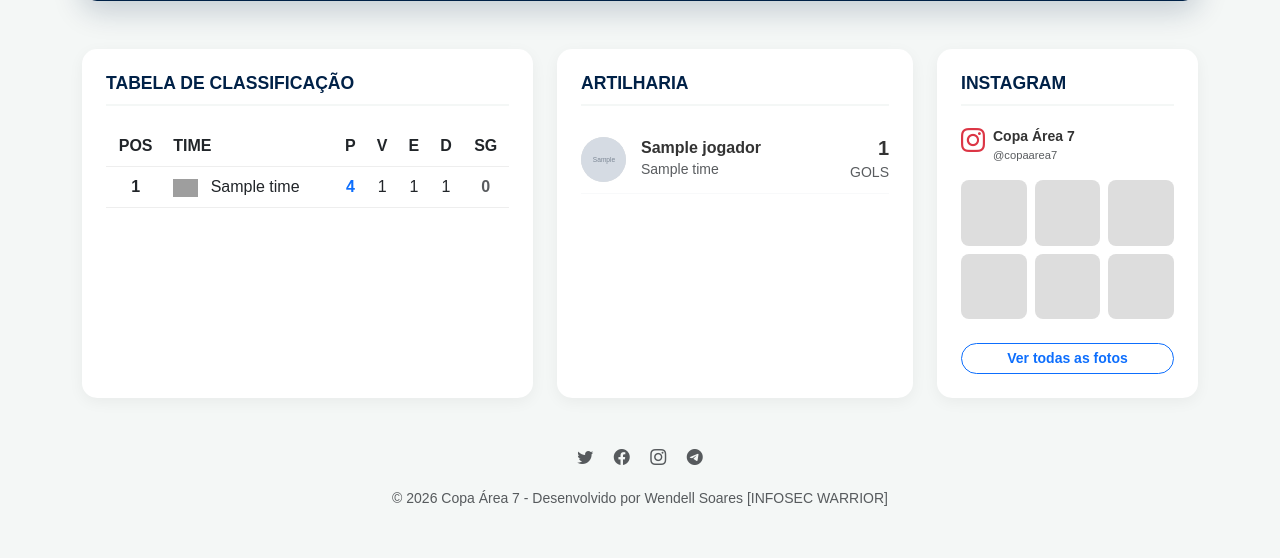
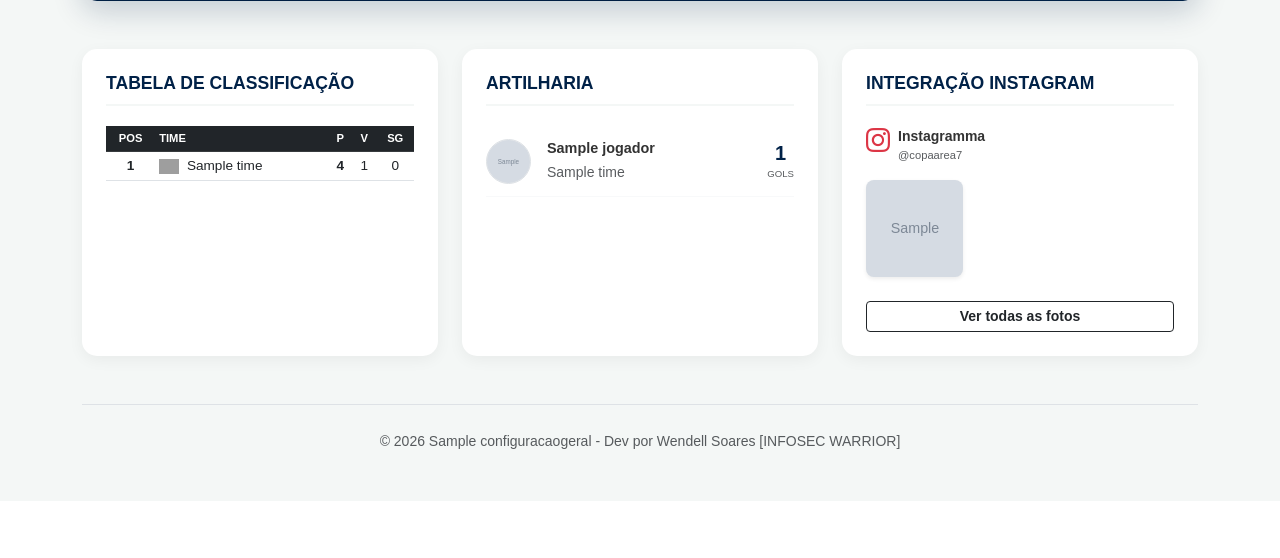
Before and after one commit to W3ndell-S04/copaA7, a Django app: page / in a window 1280 px wide. Shown: the part 621-1179 px from the top of the page. After the commit the page ends 1070 px from the top, so only its background shows below. Run offline with Django 5.2, Linux system fonts and the light colour scheme; tables that the repository leaves empty hold one stand-in row (values such as "Sample post"); grey boxes marked "Sample" are stand-in pictures; some libraries are stand-ins or nearby versions; grey boxes are pictures that could not be loaded.

Commit message:
feat: adiciona pagina de artilharia completa e limita top 8 na home

```diff
--- a/setup/urls.py
+++ b/setup/urls.py
@@ -26,4 +26,10 @@ urlpatterns = [
 
     # ROTA SECUNDÁRIA: Caso queira acessar apenas a tabela isolada
     path('tabela/', views.tabela_classificacao, name='tabela_simples'),
+
+    # ROTA PARA O CALENDÁRIO DE JOGOS
+    path('jogos/', views.lista_jogos, name='lista_jogos'),
+
+    # ROTA PARA A ARTILHARIA COMPLETA
+    path('artilharia/', views.artilharia_completa, name='artilharia_completa'),
 ]
--- a/torneio/templates/torneio/index.html
+++ b/torneio/templates/torneio/index.html
@@ -3,7 +3,7 @@
 <head>
     <meta charset="UTF-8">
     <meta name="viewport" content="width=device-width, initial-scale=1.0">
-    <title>Copa Área 7 | Edição Anual</title>
+    <title>{{ config.titulo_torneio|default:"Copa Área 7" }} | Edição Anual</title>
     <link href="https://cdn.jsdelivr.net/npm/bootstrap@5.3.0/dist/css/bootstrap.min.css" rel="stylesheet">
     <link rel="stylesheet" href="https://cdn.jsdelivr.net/npm/bootstrap-icons@1.11.3/font/bootstrap-icons.min.css">
     <style>
@@ -42,14 +42,7 @@
             box-shadow: 0 10px 30px rgba(0,33,71,0.2);
         }
 
-        .video-placeholder {
-            background: #1a1a1a;
-            aspect-ratio: 16/9;
-            display: flex;
-            align-items: center;
-            justify-content: center;
-            border-radius: 10px;
-        }
+        .video-container { background: #1a1a1a; border-radius: 10px; overflow: hidden; }
 
         .dashboard-card {
             background: white;
@@ -66,30 +59,10 @@
             padding-bottom: 10px;
             margin-bottom: 20px;
             font-size: 1.1rem;
+            text-transform: uppercase;
         }
 
-        .table-custom thead {
-            background-color: var(--primary-blue);
-            color: white;
-        }
-
-        .table-custom tr { border-bottom: 1px solid #eee; }
-
-        .player-row {
-            display: flex;
-            align-items: center;
-            padding: 10px 0;
-            border-bottom: 1px solid #f8f9fa;
-        }
-
-        .player-img {
-            width: 45px;
-            height: 45px;
-            object-fit: cover;
-            border-radius: 50%;
-            background: #ddd;
-            margin-right: 15px;
-        }
+        .table-custom thead { background-color: var(--primary-blue); color: white; }
 
         .insta-grid {
             display: grid;
@@ -99,51 +72,107 @@
 
         .insta-box {
             aspect-ratio: 1/1;
-            background-color: #ddd;
+            background-color: #eee;
             border-radius: 8px;
             background-size: cover;
             background-position: center;
+            transition: transform 0.3s ease;
         }
+
+        .insta-box:hover { transform: scale(1.05); }
+
+        .artilheiro-row {
+            border-bottom: 1px solid #f8f9fa;
+            padding: 12px 0;
+            display: flex;
+            align-items: center;
+            justify-content: space-between;
+        }
+
+        .foto-artilheiro {
+            width: 45px;
+            height: 45px;
+            border-radius: 50%;
+            object-fit: cover;
+            background: #eee;
+        }
+
+        .pulse { animation: pulse-red 2s infinite; }
+        @keyframes pulse-red {
+            0% { transform: scale(0.95); box-shadow: 0 0 0 0 rgba(220, 53, 69, 0.7); }
+            70% { transform: scale(1); box-shadow: 0 0 0 10px rgba(220, 53, 69, 0); }
+            100% { transform: scale(0.95); box-shadow: 0 0 0 0 rgba(220, 53, 69, 0); }
+        }
+
+        .countdown-number { font-size: 1.8rem; font-weight: 800; color: var(--primary-blue); }
+        .countdown-label { font-size: 0.65rem; font-weight: 700; color: #999; text-transform: uppercase; }
     </style>
 </head>
 <body>
 
-<header class="header-section mb-4">
+<header class="header-section mb-4 text-center">
     <div class="container d-flex justify-content-between align-items-center">
         <div class="d-flex align-items-center">
             <img src="https://via.placeholder.com/60" alt="Logo" class="me-3">
-            <div>
-                <h2 class="mb-0 fw-bold" style="color: var(--primary-blue);">COPA SÃO LUÍS FUTEBOL</h2>
+            <div class="text-start">
+                <h2 class="mb-0 fw-bold" style="color: var(--primary-blue);">{{ config.titulo_torneio|upper }}</h2>
                 <p class="mb-0 text-muted small">COPA ÁREA 7 - EDIÇÃO ANUAL</p>
             </div>
         </div>
         <nav class="d-none d-md-flex">
-            <a href="#" class="nav-link-custom">HOME</a>
-            <a href="#" class="nav-link-custom text-primary">TABELA</a>
-            <a href="#" class="nav-link-custom">ARTILHARIA</a>
-            <a href="#" class="nav-link-custom">JOGOS</a>
+            <a href="/" class="nav-link-custom">HOME</a>
+            <a href="/tabela/" class="nav-link-custom">TABELA</a>
+            <a href="/artilharia/" class="nav-link-custom">ARTILHARIA</a>
+            <a href="/jogos/" class="nav-link-custom">JOGOS</a>
             <a href="#" class="nav-link-custom">CONTATO</a>
         </nav>
     </div>
 </header>
 
 <div class="container">
-
     <div class="live-card p-4 mb-5">
-        <h4 class="fw-bold mb-4"><i class="bi bi-broadcast text-danger"></i> ASSISTA À LIVE DA RODADA</h4>
+        <h4 class="fw-bold mb-4">
+            <i class="bi bi-broadcast text-danger"></i>
+            {% if config.esta_ao_vivo %}ESTAMOS AO VIVO!{% else %}ASSISTA À LIVE DA RODADA{% endif %}
+        </h4>
         <div class="row align-items-center">
             <div class="col-lg-8 mb-3 mb-lg-0">
-                <div class="video-placeholder">
-                    <i class="bi bi-play-circle-fill display-1 text-white opacity-50"></i>
+                <div class="video-container shadow-lg">
+                    {% if config.esta_ao_vivo and config.youtube_live_id %}
+                        <div class="ratio ratio-16x9">
+                            <iframe src="https://www.youtube.com/embed/{{ config.youtube_live_id }}?autoplay=1&mute=1" allowfullscreen></iframe>
+                        </div>
+                    {% else %}
+                        <div class="ratio ratio-16x9 d-flex align-items-center justify-content-center bg-dark text-white text-center">
+                            <div>
+                                <i class="bi bi-play-circle-fill display-1 opacity-25"></i>
+                                <p class="mt-3">Aguardando início da transmissão...</p>
+                            </div>
+                        </div>
+                    {% endif %}
                 </div>
             </div>
+
             <div class="col-lg-4 text-center">
-                <div class="bg-white text-dark p-4 rounded-4">
-                    <span class="badge bg-danger mb-2">LIVE</span>
-                    <h5 class="fw-bold">PRÓXIMA LIVE EM:</h5>
-                    <h2 class="display-5 fw-bold my-3">02d 05h 30m</h2>
+                <div class="bg-white text-dark p-4 rounded-4 shadow-sm">
+                    <span class="badge bg-danger mb-2">(( )) LIVE</span>
+                    <h5 class="fw-bold mt-2">PRÓXIMA LIVE EM:</h5>
+                    <div id="countdown" class="d-flex justify-content-center gap-3 my-4">
+                        <div class="text-center">
+                            <div id="days" class="countdown-number">00</div>
+                            <div class="countdown-label">d</div>
+                        </div>
+                        <div class="text-center">
+                            <div id="hours" class="countdown-number">00</div>
+                            <div class="countdown-label">h</div>
+                        </div>
+                        <div class="text-center">
+                            <div id="minutes" class="countdown-number">00</div>
+                            <div class="countdown-label">m</div>
+                        </div>
+                    </div>
                     <button class="btn btn-primary w-100 rounded-pill fw-bold py-2">
-                        <i class="bi bi-bell"></i> ATIVAR NOTIFICAÇÃO
+                        <i class="bi bi-bell"></i> ATIVAR NOTIFICAÇÃO DO BROWSER
                     </button>
                 </div>
             </div>
@@ -151,38 +180,31 @@
     </div>
 
     <div class="row g-4">
-
-        <div class="col-lg-5">
+        <div class="col-lg-4">
             <div class="dashboard-card p-4">
                 <h5 class="card-title-custom">TABELA DE CLASSIFICAÇÃO</h5>
                 <div class="table-responsive">
-                    <table class="table table-custom align-middle text-center">
-                        <thead>
-                            <tr>
+                    <table class="table table-sm table-hover text-center">
+                        <thead class="table-dark">
+                            <tr style="font-size: 0.7rem;">
                                 <th>POS</th>
                                 <th class="text-start">TIME</th>
                                 <th>P</th>
                                 <th>V</th>
-                                <th>E</th>
-                                <th>D</th>
                                 <th>SG</th>
                             </tr>
                         </thead>
-                        <tbody>
-                            {% for time in times %}
+                        <tbody style="font-size: 0.85rem;">
+                            {% for time in times|slice:":6" %}
                             <tr>
-                                <td><span class="fw-bold">{{ forloop.counter }}</span></td>
+                                <td class="fw-bold">{{ forloop.counter }}</td>
                                 <td class="text-start">
-                                    <img src="{{ time.escudo|default:'https://via.placeholder.com/25' }}" width="25" class="me-2">
-                                    {{ time.nome }}
+                                    <img src="{{ time.escudo|default:'https://via.placeholder.com/20' }}" width="20" class="me-1">
+                                    {{ time.nome|truncatechars:12 }}
                                 </td>
-                                <td><span class="fw-bold text-primary">{{ time.pontos }}</span></td>
+                                <td class="fw-bold">{{ time.pontos }}</td>
                                 <td>{{ time.vitorias }}</td>
-                                <td>{{ time.empates }}</td>
-                                <td>{{ time.derrotas }}</td>
-                                <td class="fw-bold {% if time.saldo_gols > 0 %}text-success{% elif time.saldo_gols < 0 %}text-danger{% else %}text-muted{% endif %}">
-                                    {{ time.saldo_gols }}
-                                </td>
+                                <td>{{ time.saldo_gols }}</td>
                             </tr>
                             {% endfor %}
                         </tbody>
@@ -194,54 +216,72 @@
         <div class="col-lg-4">
             <div class="dashboard-card p-4">
                 <h5 class="card-title-custom">ARTILHARIA</h5>
-                {% for jogador in artilheiros %}
-                <div class="player-row">
-                    <img src="{{ jogador.foto|default:'https://via.placeholder.com/100' }}" class="player-img">
-                    <div class="flex-grow-1">
-                        <h6 class="mb-0 fw-bold">{{ jogador.nome }}</h6>
-                        <small class="text-muted">{{ jogador.time.nome }}</small>
+                {% for artilheiro in artilheiros|slice:":8" %} <!--Exibe apenas os 8 primeiros artilheiros#-->
+                <div class="artilheiro-row">
+                    <div class="d-flex align-items-center">
+                        <img src="{{ artilheiro.foto|default:'https://via.placeholder.com/45' }}" class="foto-artilheiro me-3 border">
+                        <div>
+                            <div class="fw-bold mb-0" style="font-size: 0.9rem;">{{ artilheiro.nome }}</div>
+                            <small class="text-muted">{{ artilheiro.time.nome }}</small>
+                        </div>
                     </div>
-                    <div class="text-end">
-                        <span class="fw-bold h5 mb-0">{{ jogador.gols }}</span>
-                        <div class="small text-muted">GOLS</div>
+                    <div class="text-center">
+                        <span class="h5 fw-bold mb-0" style="color: var(--primary-blue);">{{ artilheiro.gols }}</span>
+                        <div class="extra-small text-muted" style="font-size: 0.6rem; text-transform: uppercase;">Gols</div>
                     </div>
                 </div>
                 {% empty %}
-                <p class="text-muted text-center py-3">Nenhum craque registrado.</p>
+                <p class="text-center text-muted py-5">Aguardando gols.</p>
                 {% endfor %}
             </div>
         </div>
 
-        <div class="col-lg-3">
+        <div class="col-lg-4">
             <div class="dashboard-card p-4">
-                <h5 class="card-title-custom">INSTAGRAM</h5>
+                <h5 class="card-title-custom">INTEGRAÇÃO INSTAGRAM</h5>
                 <div class="d-flex align-items-center mb-3">
                     <i class="bi bi-instagram h4 me-2 text-danger"></i>
                     <div>
-                        <p class="mb-0 fw-bold small">Copa Área 7</p>
+                        <p class="mb-0 fw-bold small">Instagramma</p>
                         <p class="mb-0 text-muted extra-small" style="font-size: 0.7rem;">@copaarea7</p>
                     </div>
                 </div>
                 <div class="insta-grid">
-                    <div class="insta-box"></div><div class="insta-box"></div><div class="insta-box"></div>
-                    <div class="insta-box"></div><div class="insta-box"></div><div class="insta-box"></div>
+                    {% for foto in fotos_galeria %}
+                        <a href="{{ foto.link_post|default:'#' }}" target="_blank">
+                            <div class="insta-box shadow-sm" style="background-image: url('{{ foto.imagem_url }}');"></div>
+                        </a>
+                    {% empty %}
+                        {% for i in "123456789" %}<div class="insta-box"></div>{% endfor %}
+                    {% endfor %}
                 </div>
-                <button class="btn btn-outline-primary btn-sm w-100 mt-4 rounded-pill fw-bold">Ver todas as fotos</button>
+                <button class="btn btn-outline-dark btn-sm w-100 mt-4 fw-bold">Ver todas as fotos</button>
             </div>
         </div>
-
     </div>
 
-    <footer class="my-5 text-center text-muted">
-        <div class="mb-3">
-            <i class="bi bi-twitter mx-2"></i>
-            <i class="bi bi-facebook mx-2"></i>
-            <i class="bi bi-instagram mx-2"></i>
-            <i class="bi bi-telegram mx-2"></i>
-        </div>
-        <small>&copy; 2026 Copa Área 7 - Desenvolvido por Wendell Soares [INFOSEC WARRIOR]</small>
+    <footer class="my-5 text-center text-muted border-top pt-4">
+        <small>&copy; 2026 {{ config.titulo_torneio }} - Dev por Wendell Soares [INFOSEC WARRIOR]</small>
     </footer>
 </div>
 
+<script src="https://cdn.jsdelivr.net/npm/bootstrap@5.3.0/dist/js/bootstrap.bundle.min.js"></script>
+<script>
+    const targetStr = "{{ config.proxima_live|date:'Y-m-d H:i:s' }}";
+    if (targetStr) {
+        const eventDate = new Date(targetStr).getTime();
+        const updateCountdown = () => {
+            const now = new Date().getTime();
+            const diff = eventDate - now;
+            if (diff > 0) {
+                document.getElementById('days').innerText = Math.floor(diff / (1000 * 60 * 60 * 24)).toString().padStart(2, '0');
+                document.getElementById('hours').innerText = Math.floor((diff % (1000 * 60 * 60 * 24)) / (1000 * 60 * 60)).toString().padStart(2, '0');
+                document.getElementById('minutes').innerText = Math.floor((diff % (1000 * 60 * 60)) / (1000 * 60)).toString().padStart(2, '0');
+            }
+        };
+        setInterval(updateCountdown, 1000);
+        updateCountdown();
+    }
+</script>
 </body>
 </html>
--- a/torneio/views.py
+++ b/torneio/views.py
@@ -1,38 +1,67 @@
 from django.shortcuts import render
-from .models import Time, Jogador, Partida
+from django.utils import timezone
+from .models import Time, Jogador, Partida, ConfiguracaoGeral, FotoGaleria
 
 def index(request):
     """
-    View principal que alimenta o Dashboard da Copa Área 7.
-    Ordenação: Vitórias > Saldo de Gols > Gols Pró.
+    View principal (Dashboard).
+    Focada em: Live, Top 5 Artilheiros e Integração Instagram (Galeria).
     """
-    # Buscamos todos os times.
-    # A ordenação segue a lógica: Mais vitórias primeiro,
-    # depois melhor saldo de gols (indireto via gols_pro) e menos derrotas.
-    times = Time.objects.all().order_by('-vitorias', '-gols_pro', 'derrotas')
+    # 1. Tabela Simplificada (Top 6 para o Dashboard)
+    times = Time.objects.all()
+    times = sorted(times, key=lambda t: (t.pontos, t.vitorias, t.saldo_gols), reverse=True)[:6]
 
-    # Se você quiser uma ordenação ainda mais precisa,
-    # podemos converter para lista e ordenar pelos 'pontos' (property)
-    times = sorted(times, key=lambda t: (t.pontos, t.vitorias, t.saldo_gols), reverse=True)
-
-    # Pega os 5 jogadores com mais gols para o bloco de Artilharia
+    # 2. Artilharia (Top 5 conforme o layout da imagem)
     artilheiros = Jogador.objects.all().order_by('-gols')[:5]
 
-    # Opcional: Pegar as últimas 5 partidas realizadas
-    ultimas_partidas = Partida.objects.all().order_by('-data_partida')[:5]
+    # 3. Configurações Globais (Live Streaming e Título)
+    config, created = ConfiguracaoGeral.objects.get_or_create(pk=1)
+
+    # 4. Galeria de Fotos / Integração Instagram (RF04)
+    # Pegamos as 9 fotos mais recentes para o grid 3x3 do layout
+    fotos_galeria = FotoGaleria.objects.all().order_by('ordem', '-id')[:9]
 
     return render(request, 'torneio/index.html', {
         'times': times,
         'artilheiros': artilheiros,
-        'ultimas_partidas': ultimas_partidas
+        'config': config,
+        'fotos_galeria': fotos_galeria,
     })
 
 def tabela_classificacao(request):
     """
-    View secundária exclusiva para a tabela detalhada.
+    Página exclusiva da Tabela (Menu: TABELA).
     """
     times = Time.objects.all()
-    # Ordenação por Pontos (via Python sorted devido à @property)
     times = sorted(times, key=lambda t: (t.pontos, t.vitorias, t.saldo_gols), reverse=True)
+    return render(request, 'torneio/tabela.html', {'times': times})
 
-    return render(request, 'torneio/tabela.html', {'times': times})
+def lista_jogos(request):
+    """
+    Nova página exclusiva para o Calendário de Jogos (Menu: JOGOS).
+    Separa os jogos por 'Próximos' e 'Resultados'.
+    """
+    agora = timezone.now()
+
+    # Próximos Jogos (Ainda não finalizados ou data futura)
+    proximos_jogos = Partida.objects.filter(finalizada=False).order_by('data_partida')
+
+    # Resultados (Jogos já encerrados)
+    resultados = Partida.objects.filter(finalizada=True).order_by('-data_partida')
+
+    return render(request, 'torneio/jogos.html', {
+        'proximos_jogos': proximos_jogos,
+        'resultados': resultados
+    })
+
+def artilharia_completa(request):
+    """
+    Página detalhada de artilharia (Menu: ARTILHARIA).
+    """
+    artilheiros = Jogador.objects.all().order_by('-gols')
+    return render(request, 'torneio/artilharia.html', {'artilheiros': artilheiros})
+
+def artilharia_completa(request):
+    # Busca todos os jogadores com gols > 0, ordenados do maior para o menor
+    todos_artilheiros = Jogador.objects.filter(gols__gt=0).order_by('-gols')
+    return render(request, 'torneio/artilharia.html', {'artilheiros': todos_artilheiros})
```
Also changed, not shown: torneio/admin.py (+34 -11 lines), torneio/models.py (+43 -27 lines), torneio/templates/torneio/artilharia.html (added, +57 -0 lines), torneio/templates/torneio/jogos.html (added, +206 -0 lines), torneio/templates/torneio/tabela.html (added, +74 -0 lines), torneio/migrations/0003_configuracaogeral.py (added), torneio/migrations/0004_configuracaogeral_playlist_id_and_more.py (added), torneio/migrations/0005_configuracaogeral_proxima_live.py (added), torneio/migrations/0006_fotogaleria.py (added), torneio/migrations/0007_alter_partida_options_partida_finalizada_and_more.py (added).
